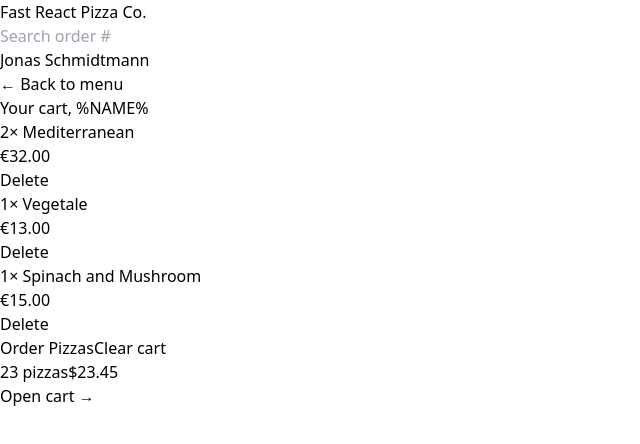
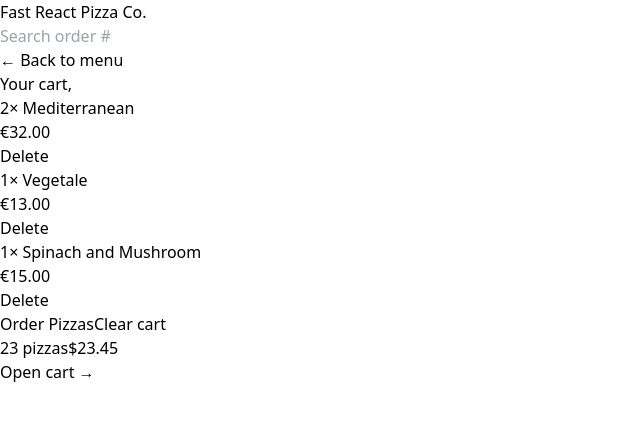
Before and after one commit to ghaleb94408/fast-react-pizza, a React (Vite) app: page /cart in a window 1280 px wide. Shown: the top 444 px of the page, without its empty margins (0-640 px from the left). Built offline with nearby package versions, Linux system fonts and the light colour scheme; a web font is replaced by a local one.

Commit message:
add username state reading and updating to pages

```diff
--- a/src/features/cart/Cart.jsx
+++ b/src/features/cart/Cart.jsx
@@ -1,6 +1,7 @@
 import LinkButton from '../../ui/LinkButton';
 import Button from '../../ui/Button';
 import CartItem from './CartItem';
+import { useSelector } from 'react-redux';
 const fakeCart = [
   {
     pizzaId: 12,
@@ -27,7 +28,7 @@
 
 function Cart() {
   const cart = fakeCart;
-
+  const username = useSelector((state) => state.user.username);
   return (
     <div className="px-4 py-3">
       <LinkButton
@@ -37,7 +38,7 @@
         &larr; Back to menu
       </LinkButton>
 
-      <h2 className="mt-7 text-xl font-semibold">Your cart, %NAME%</h2>
+      <h2 className="mt-7 text-xl font-semibold">Your cart, {username}</h2>
       <ul className="mt-3 divide-y divide-stone-200 border-b">
         {cart.map((item) => (
           <CartItem item={item} key={item.pizzaId} />
--- a/src/features/order/CreateOrder.jsx
+++ b/src/features/order/CreateOrder.jsx
@@ -1,6 +1,7 @@
 import { Form, redirect, useActionData, useNavigation } from 'react-router-dom';
 import { createOrder } from '../../services/apiRestaurant';
 import Button from '../../ui/Button';
+import { useSelector } from 'react-redux';
 
 // https://uibakery.io/regex-library/phone-number
 const isValidPhone = (str) =>
@@ -33,6 +34,7 @@
 ];
 
 function CreateOrder() {
+  const username = useSelector((state) => state.user.username);
   // const [withPriority, setWithPriority] = useState(false);
   const cart = fakeCart;
   const navigation = useNavigation();
@@ -40,7 +42,7 @@
 
   const formErrors = useActionData();
   return (
-    <div>
+    <div className='mt-14'>
       <h2 className="mb-8 text-xl font-semibold">
         Ready to order? Let&apos;s go!
       </h2>
@@ -48,7 +50,13 @@
       <Form method="POST">
         <div className="mb-5 flex flex-col gap-2 sm:flex-row sm:items-center">
           <label className="sm:basis-40">First Name</label>
-          <input className="input grow" type="text" name="customer" required />
+          <input
+            className="input grow"
+            type="text"
+            name="customer"
+            required
+            defaultValue={username}
+          />
         </div>
 
         <div className="mb-5 flex flex-col gap-2 sm:flex-row sm:items-center">
--- a/src/features/user/CreateUser.jsx
+++ b/src/features/user/CreateUser.jsx
@@ -1,11 +1,19 @@
 import { useState } from 'react';
+import { updateName } from './userSlice';
 import Button from '../../ui/Button';
+import { useNavigate } from 'react-router-dom';
+import { useDispatch, useSelector } from 'react-redux';
 
 function CreateUser() {
+  const dispatch = useDispatch();
+  const navigate = useNavigate();
   const [username, setUsername] = useState('');
 
   function handleSubmit(e) {
     e.preventDefault();
+    if (!username) return;
+    dispatch(updateName(username));
+    navigate('/menu');
   }
 
   return (
--- a/src/features/user/userSlice.js
+++ b/src/features/user/userSlice.js
@@ -31,9 +31,9 @@
 //   // 3) Then we return an object with the data that we are interested in
 //   return { position, address };
 // }
-const initialState = { username: 'Jonas Schmidtmann' };
+const initialState = { username: '' };
 const userSlice = createSlice({
-  name: 'users',
+  name: 'user',
   initialState,
   reducers: {
     updateName(state, action) {
--- a/src/ui/Home.jsx
+++ b/src/ui/Home.jsx
@@ -1,5 +1,8 @@
+import { useSelector } from 'react-redux';
 import CreateUser from '../features/user/CreateUser';
+import Button from './Button';
 function Home() {
+  const username = useSelector((state) => state.user.username);
   return (
     <div className="mt-10 text-center sm:my-16">
       <h1 className="mb-8 text-xl font-semibold text-stone-700 md:text-3xl">
@@ -9,7 +12,13 @@
           Straight out of the oven, straight to you.
         </span>
       </h1>
-      <CreateUser />
+      {username === '' ? (
+        <CreateUser />
+      ) : (
+        <Button to="/menu" type="primary">
+          Continue Ordering
+        </Button>
+      )}
     </div>
   );
 }
```
